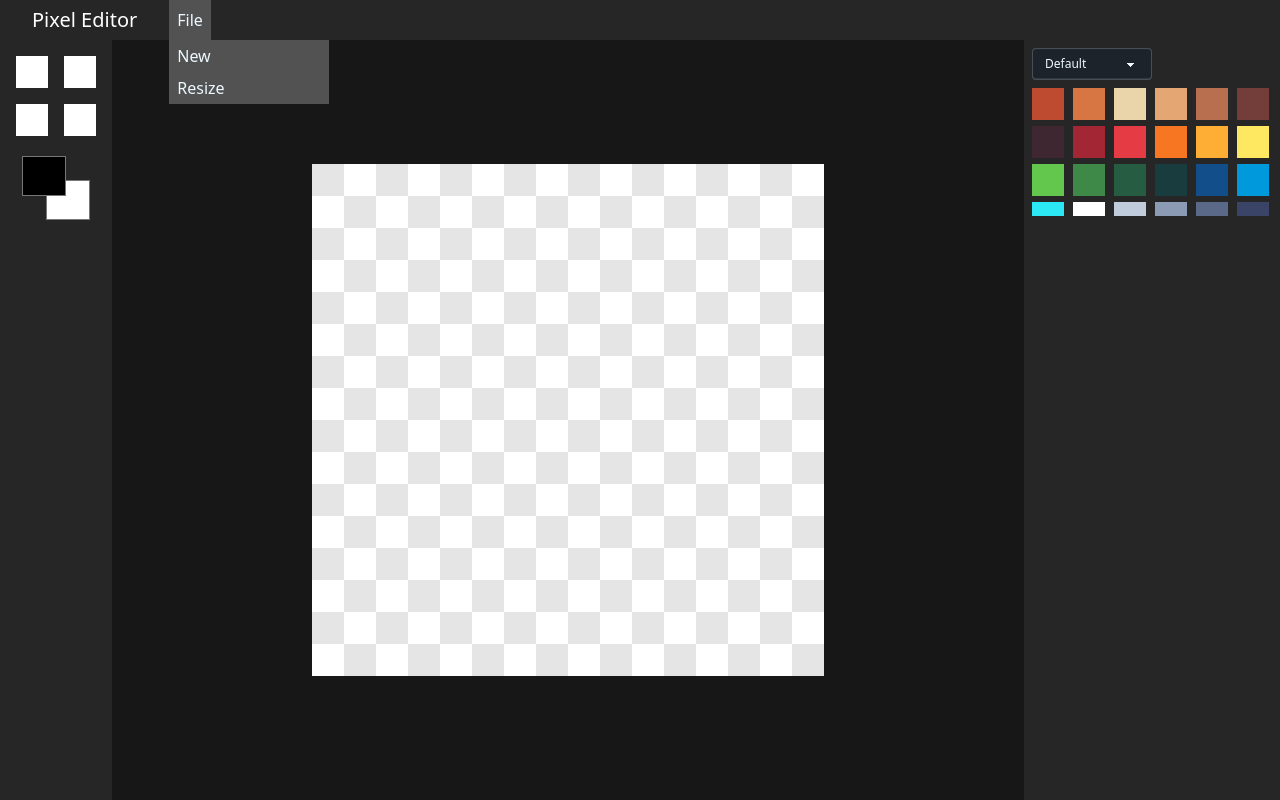
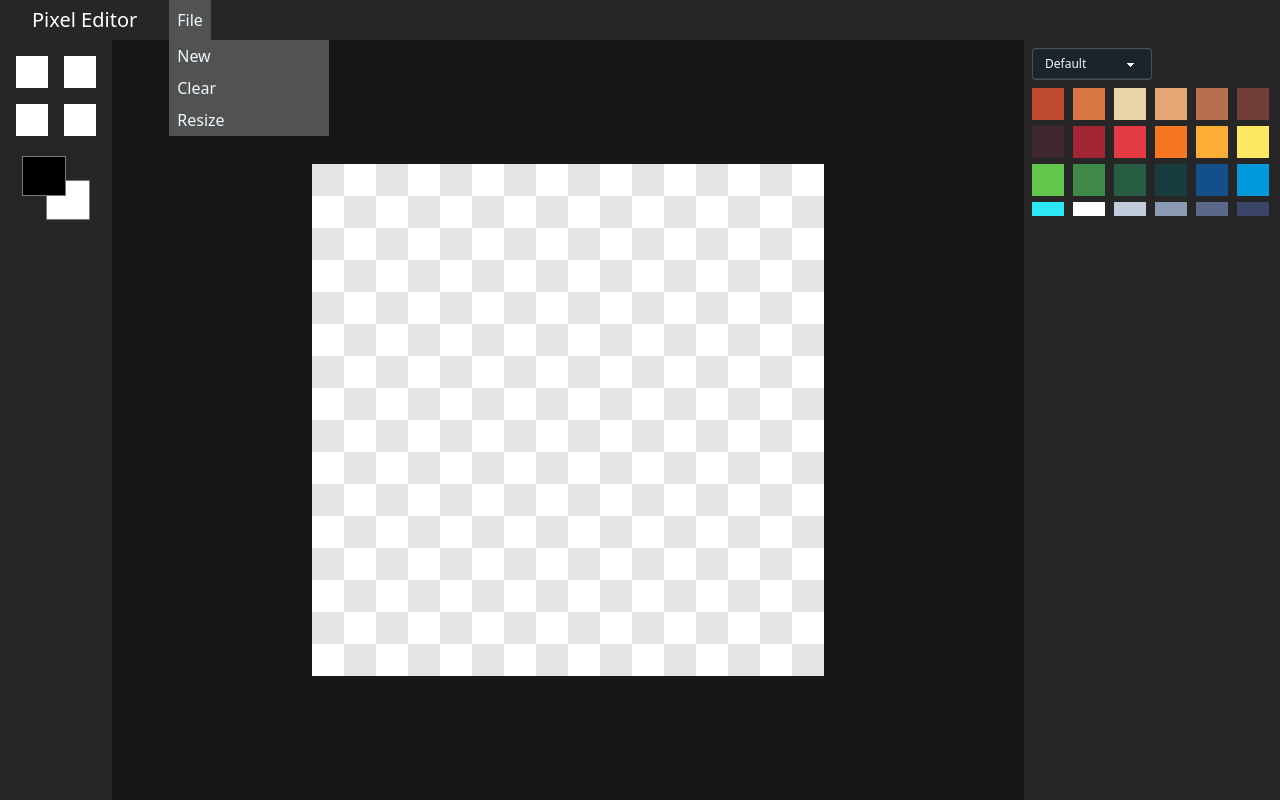
Before and after one commit to SamLeB1/pixesam, a React (Vite) app in the folder client/: page / in a window 1280 px wide. Both pictures are taken after a click on the button "File". Built offline with nearby package versions, Linux system fonts and the light colour scheme.

Commit message:
added clearCanvas function

```diff
--- a/client/src/components/BtnFile.tsx
+++ b/client/src/components/BtnFile.tsx
@@ -1,8 +1,10 @@
 import { useState } from "react";
+import { useEditorStore } from "../store/editorStore";
 import ModalNew from "./ModalNew";
 import ModalResize from "./ModalResize";
 
 export default function BtnFile() {
+  const { clearCanvas } = useEditorStore();
   const [isOpen, setIsOpen] = useState(false);
 
   return (
@@ -34,6 +36,17 @@ export default function BtnFile() {
             type="button"
             onClick={() => {
               setIsOpen(false);
+              if (window.confirm("Are you sure you want to clear the canvas?"))
+                clearCanvas();
+            }}
+          >
+            Clear
+          </button>
+          <button
+            className="w-full cursor-pointer px-2 py-1 text-start hover:bg-neutral-500"
+            type="button"
+            onClick={() => {
+              setIsOpen(false);
               const modal = document.getElementById(
                 "modal-resize",
               ) as HTMLDialogElement;
--- a/client/src/store/editorStore.ts
+++ b/client/src/store/editorStore.ts
@@ -35,6 +35,7 @@ type EditorState = {
   erasePixel: (x: number, y: number) => void;
   floodFill: (x: number, y: number, color: RGBA) => void;
   newCanvas: (size: { x: number; y: number }) => void;
+  clearCanvas: () => void;
   resizeCanvas: (size: { x: number; y: number }, anchor: Side) => void;
 };
 
@@ -117,6 +118,12 @@ export const useEditorStore = create<EditorState>((set, get) => ({
 
       return { pixelData: newData, gridSize: size, zoomLevel };
     }),
+  clearCanvas: () =>
+    set((state) => {
+      const { gridSize } = state;
+      const newData = new Uint8ClampedArray(gridSize.x * gridSize.y * 4);
+      return { pixelData: newData };
+    }),
   resizeCanvas: (size, anchor) =>
     set((state) => {
       const { pixelData, gridSize: oldGridSize } = state;
```
